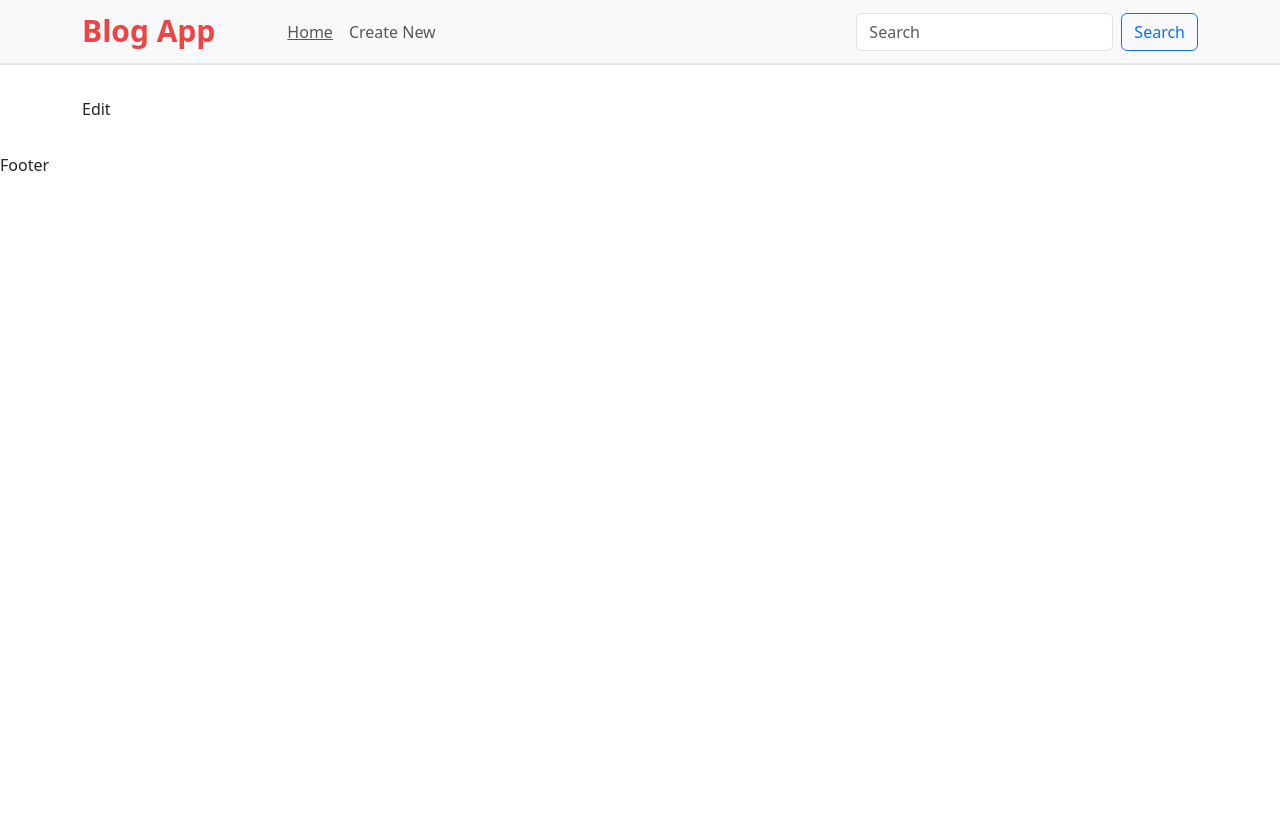
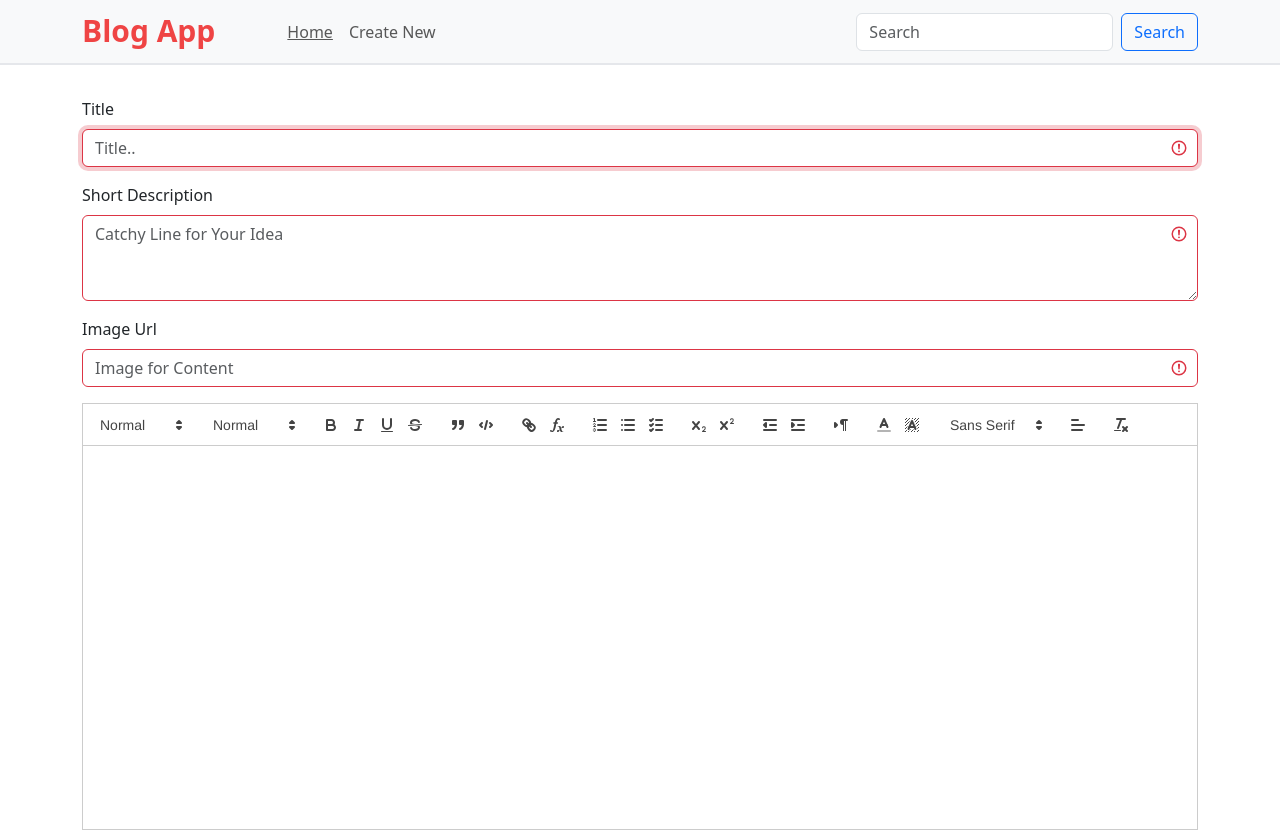
Before and after one commit to KashifKhn/Blogging_MERN_APP, a React (Vite) app in the folder client/: page /edit/1 in a window 1280 px wide. Shown: the top 831 px of the page. Before the commit the page ends 800 px from the top, so only its background shows below. Built offline with nearby package versions, Linux system fonts and the light colour scheme; no server answers.

Commit message:
feat: Adding update blog functionality

```diff
--- a/client/src/Hooks/useFetchSingleBlog.js
+++ b/client/src/Hooks/useFetchSingleBlog.js
@@ -8,6 +8,7 @@ const useFetchSingleBlog = (id) => {
 
   const fetchData = useCallback(async () => {
     const abortCont = new AbortController();
+    setIsLoading(true);
     try {
       const response = await axios.get(
         `${import.meta.env.VITE_API_ENDPOINT}/${id}`,
--- /dev/null
+++ b/client/src/Hooks/useFetchUpdateBlog.js
@@ -0,0 +1,34 @@
+import { useState, useEffect } from "react";
+import { useNavigate } from "react-router-dom";
+import axios from "axios";
+
+const useFetchUpdateBlog = (id, newData) => {
+  const navigate = useNavigate();
+  const [blog, setBlog] = useState({});
+  const [loading, setLoading] = useState(true);
+  const [error, setError] = useState(null);
+
+  const updateBlog = async () => {
+    try {
+      const { data } = await axios.put(
+        `${import.meta.env.VITE_API_ENDPOINT}/edit/${id}`,
+        newData
+      );
+      setBlog(data);
+      setLoading(false);
+    } catch (error) {
+      setError(error);
+      setLoading(false);
+    }
+  };
+
+  const handleUpdate = (e) => {
+    e.preventDefault();
+    updateBlog();
+    navigate(`/${id}`);
+  };
+
+  return { blog, loading, error, handleUpdate };
+};
+
+export default useFetchUpdateBlog;
--- /dev/null
+++ b/client/src/components/CommonForm.jsx
@@ -0,0 +1,84 @@
+import { useEffect, useRef } from "react";
+import Form from "react-bootstrap/Form";
+import Editor from "./Editor";
+
+const CommonForm = ({
+  form,
+  handleChange,
+  content,
+  setContent,
+  handleSubmit,
+}) => {
+  const inputRef = useRef(null);
+  useEffect(() => {
+    inputRef.current.focus();
+  }, []);
+  return (
+    <Form
+      onSubmit={handleSubmit}
+      validated={true}
+    >
+      <Form.Group
+        className="mb-3"
+        controlId="title"
+      >
+        <Form.Label>Title</Form.Label>
+        <Form.Control
+          ref={inputRef}
+          type="text"
+          name="title"
+          placeholder="Title.."
+          onChange={handleChange}
+          required={true}
+          value={form.title}
+        />
+      </Form.Group>
+      <Form.Group
+        className="mb-3"
+        controlId="description"
+      >
+        <Form.Label>Short Description</Form.Label>
+        <Form.Control
+          as="textarea"
+          rows={3}
+          name="description"
+          placeholder="Catchy Line for Your Idea"
+          onChange={handleChange}
+          required
+          value={form.description}
+        />
+      </Form.Group>
+      <Form.Group
+        className="mb-3"
+        controlId="title"
+      >
+        <Form.Label>Image Url</Form.Label>
+        <Form.Control
+          type="Url"
+          name="imgUrl"
+          placeholder="Image for Content"
+          onChange={handleChange}
+          required
+          value={form.imgUrl}
+        />
+      </Form.Group>
+      <Form.Group
+        className="mb-3"
+        controlId="content"
+      >
+        <Editor
+          value={content}
+          handleChange={setContent}
+        />
+      </Form.Group>
+      <button
+        type="submit"
+        className="btn btn-primary bg-blue-700"
+      >
+        Share New Idea
+      </button>
+    </Form>
+  );
+};
+
+export default CommonForm;
--- a/client/src/components/CreateNew/NewForm.jsx
+++ b/client/src/components/CreateNew/NewForm.jsx
@@ -1,23 +1,15 @@
-import { useEffect, useRef, useState } from "react";
-import Form from "react-bootstrap/Form";
-import Editor from "../Editor";
+import React, { useState } from "react";
+import CommonForm from "../CommonForm";
 import useFetchAddBlog from "../../Hooks/useFetchAddBlog";
 
-function NewForm() {
+const NewForm = () => {
   const [form, setForm] = useState({
     title: "",
     description: "",
     imgUrl: "",
   });
   const [content, setContent] = useState("");
-  const inputRef = useRef(null);
-  const { handleSubmit } = useFetchAddBlog({...form, content});
-
-  useEffect(() => {
-    inputRef.current.focus();
-  }, []);
-
-  console.log({...form, content});
+  const { handleSubmit } = useFetchAddBlog({ ...form, content });
 
   const handleChange = (e) => {
     const { name, value } = e.target;
@@ -30,73 +22,16 @@ function NewForm() {
   };
 
   return (
-    <Form
-      onSubmit={handleSubmit}
-      validated={true}
-      noValidate
-      className="needs-validation"
-    >
-      <Form.Group
-        className="mb-3"
-        controlId="title"
-      >
-        <Form.Label>Title</Form.Label>
-        <Form.Control
-          ref={inputRef}
-          type="text"
-          name="title"
-          placeholder="Title.."
-          onChange={handleChange}
-          required={true}
-          value={form.title}
-        />
-      </Form.Group>
-      <Form.Group
-        className="mb-3"
-        controlId="description"
-      >
-        <Form.Label>Short Description</Form.Label>
-        <Form.Control
-          as="textarea"
-          rows={3}
-          name="description"
-          placeholder="Catchy Line for Your Idea"
-          onChange={handleChange}
-          required
-          value={form.description}
-        />
-      </Form.Group>
-      <Form.Group
-        className="mb-3"
-        controlId="title"
-      >
-        <Form.Label>Image Url</Form.Label>
-        <Form.Control
-          type="Url"
-          name="imgUrl"
-          placeholder="Image for Content"
-          onChange={handleChange}
-          required
-          value={form.imgUrl}
-        />
-      </Form.Group>
-      <Form.Group
-        className="mb-3"
-        controlId="content"
-      >
-        <Editor
-          value={content}
-          handleChange={setContent}
-        />
-      </Form.Group>
-      <button
-        type="submit"
-        className="btn btn-primary bg-blue-700"
-      >
-        Share New Idea
-      </button>
-    </Form>
+    <div>
+      <CommonForm
+        handleChange={handleChange}
+        form={form}
+        content={content}
+        setContent={setContent}
+        handleSubmit={handleSubmit}
+      />
+    </div>
   );
-}
+};
 
 export default NewForm;
--- /dev/null
+++ b/client/src/components/EditPage/EditForm.jsx
@@ -0,0 +1,55 @@
+import React, { useEffect, useMemo, useState } from "react";
+import { useParams } from "react-router-dom";
+import CommonForm from "../CommonForm";
+import useFetchSingleBlog from "../../Hooks/useFetchSingleBlog";
+import useFetchUpdateBlog from "../../Hooks/useFetchUpdateBlog";
+
+const EditForm = () => {
+  const { id } = useParams();
+  const { blog, isLoading } = useFetchSingleBlog(id);
+
+  const [form, setForm] = useState({
+    title: "",
+    description: "",
+    imgUrl: "",
+  });
+  const [content, setContent] = useState("");
+  const { handleUpdate } = useFetchUpdateBlog(id, { ...form, content });
+
+  const handleChange = (e) => {
+    const { name, value } = e.target;
+    setForm((prevState) => {
+      return {
+        ...prevState,
+        [name]: value,
+      };
+    });
+  };
+
+  useEffect(() => {
+    if (blog) {
+      setForm({
+        title: blog.title,
+        description: blog.description,
+        imgUrl: blog.imgUrl,
+      });
+      setContent(blog.content);
+    }
+  }, [blog]);
+
+  if (isLoading) return <div>Loading...</div>;
+
+  return (
+    <div>
+      <CommonForm
+        handleChange={handleChange}
+        form={form}
+        content={content}
+        setContent={setContent}
+        handleSubmit={handleUpdate}
+      />
+    </div>
+  );
+};
+
+export default EditForm;
--- /dev/null
+++ b/client/src/components/SinglePage/Buttons.jsx
@@ -0,0 +1,25 @@
+import React from "react";
+import useFetchDeleteBlog from "../../Hooks/useFetchDeleteBlog";
+import { Link } from "react-router-dom";
+const Buttons = ({ id }) => {
+  const { handleDelete } = useFetchDeleteBlog(id);
+  return (
+    <div className="flex gap-8 max-md:gap-2  md:ml-auto ">
+      <Link
+        to={`/edit/${id}`}
+        className="text-white bg-blue-700 hover:bg-blue-800 focus:ring-4 focus:ring-blue-300 font-medium rounded-lg text-md  px-3 md:px-5 py-2.5 me-2 mb-2 dark:bg-blue-600 dark:hover:bg-blue-700 focus:outline-none dark:focus:ring-blue-800"
+      >
+        Edit
+      </Link>
+      <button
+        type="button"
+        className="focus:outline-none text-white bg-red-700 hover:bg-red-800 focus:ring-4 focus:ring-red-300 font-medium rounded-lg text-md  px-3 md:px-5 py-2.5 me-2 mb-2 dark:bg-red-600 dark:hover:bg-red-700 dark:focus:ring-red-900"
+        onClick={handleDelete}
+      >
+        Delete
+      </button>
+    </div>
+  );
+};
+
+export default Buttons;
--- a/client/src/components/SinglePage/SinglePageCard.jsx
+++ b/client/src/components/SinglePage/SinglePageCard.jsx
@@ -2,29 +2,19 @@ import Card from "react-bootstrap/Card";
 import { useParams } from "react-router-dom";
 import parse from "html-react-parser";
 import useFetchSingleBlog from "../../Hooks/useFetchSingleBlog";
-import useFetchDeleteBlog from "../../Hooks/useFetchDeleteBlog";
+import Buttons from "./Buttons";
 
 const SinglePageCard = () => {
   const { id } = useParams();
   const { blog } = useFetchSingleBlog(id);
-  const { handleDelete } = useFetchDeleteBlog(id);
 
   return (
     <Card className="w-full border-0">
       <Card.Header className="mb-4 border-0">
-        <Card.Title>
-          <button
-            className="btn btn-danger"
-            onClick={handleDelete}
-          >
-            delete
-          </button>
-        </Card.Title>
-      </Card.Header>
-      <Card.Header className="mb-4 border-0">
-        <Card.Title>
-          <h2 className="text-[3rem]">{blog.title}</h2>
-        </Card.Title>
+        <div className="flex w-full max-md:flex-col-reverse gap-4">
+          <h2 className="text-[3rem] font-bold">{blog.title}</h2>
+          <Buttons id={id} />
+        </div>
         <Card.Text className="text-[1.5rem] my-8">{blog.description}</Card.Text>
       </Card.Header>
       <Card.Img
--- a/client/src/pages/Edit.jsx
+++ b/client/src/pages/Edit.jsx
@@ -1,9 +1,12 @@
-import React from 'react'
+import React from "react";
+import EditForm from "../components/EditPage/EditForm";
 
 const Edit = () => {
   return (
-    <div>Edit</div>
-  )
-}
+    <div>
+      <EditForm />
+    </div>
+  );
+};
 
-export default Edit
+export default Edit;
```
Also changed, not shown: 1 other file (tests, documents, lock files or other folders).
